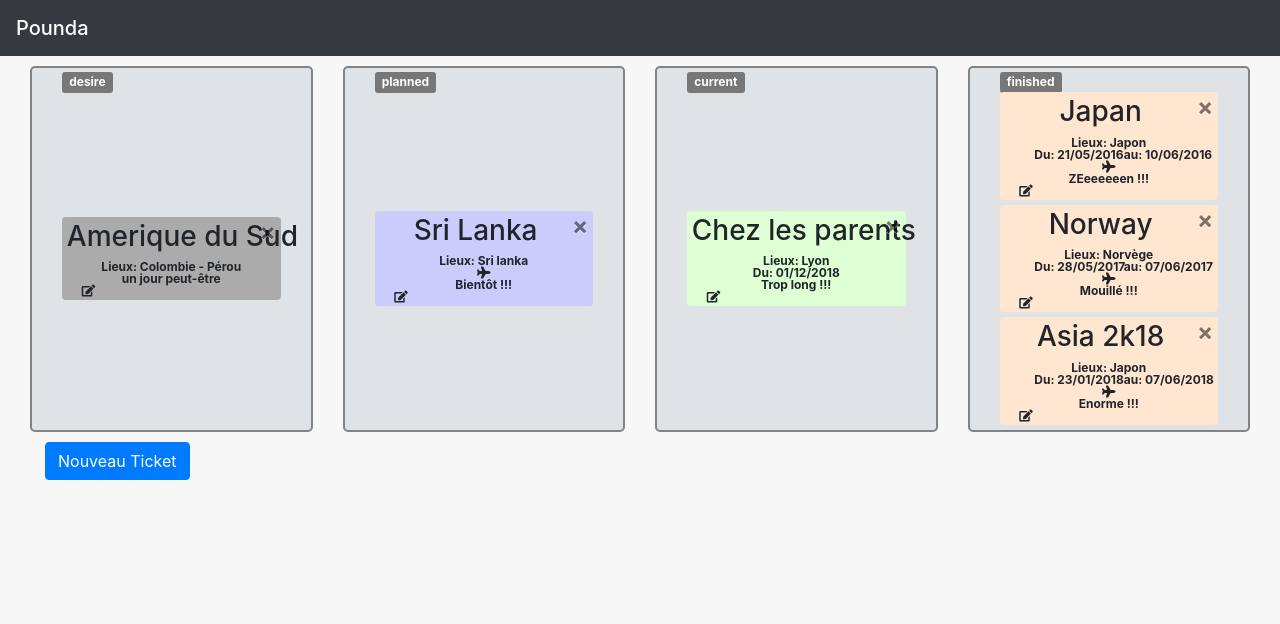
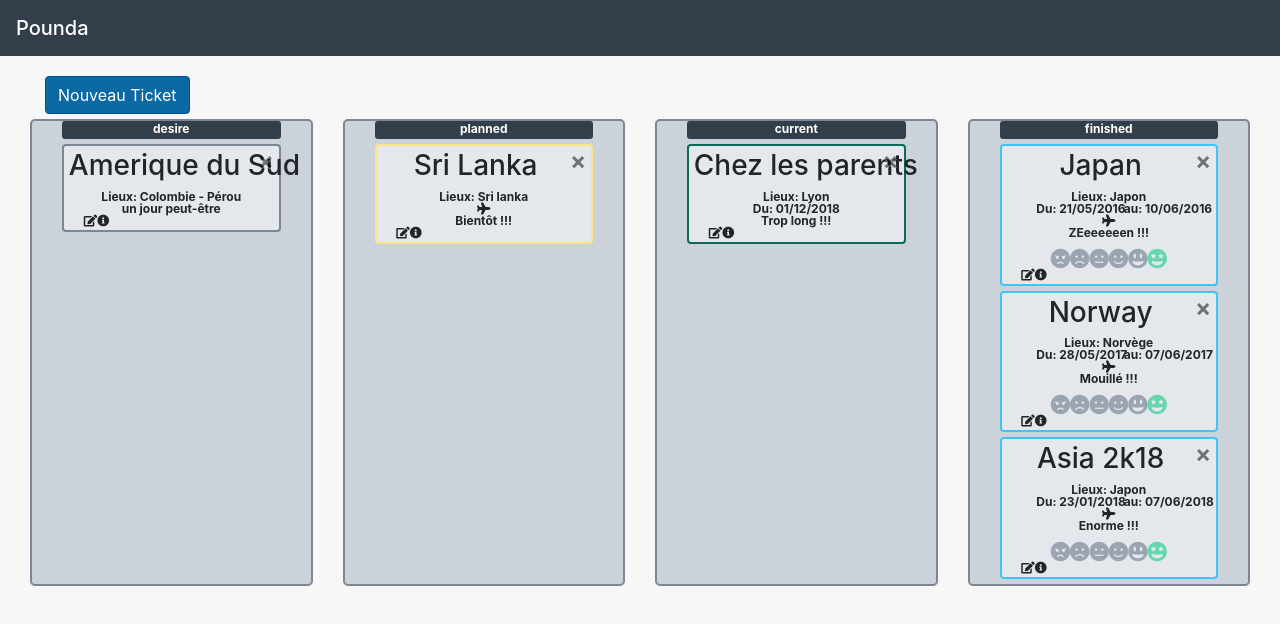
Before and after one commit to poundawan/pounda, a React (Create React App) app: page / in a window 1280 px wide. Shown: the top 624 px of the page. Built offline with nearby package versions, Linux system fonts and the light colour scheme.

Commit message:
Maj css et ajout rating

```diff
--- a/src/App.css
+++ b/src/App.css
@@ -15,7 +15,7 @@
 }
 
 .label-default {
-  background-color: #777;
+  background-color: #323f4b;
 }
 
 .label-primary {
@@ -37,3 +37,19 @@
 .label-danger {
   background-color: #d9534f;
 }
+
+.margin-bottom {
+  margin-bottom: 5px;
+}
+
+.btn-delete {
+  color: #fff;
+  background-color: #de911d;
+  border-color: #cb6e17;
+}
+
+.btn-delete:hover {
+  color: #fff;
+  background-color: #cb6e17;
+  border-color: #b44d12;
+}
--- a/src/App.js
+++ b/src/App.js
@@ -28,7 +28,8 @@ class App extends Component {
         from: "21/05/2016",
         to: "10/06/2016",
         transport: "plane",
-        resume: "ZEeeeeeen !!!"
+        resume: "ZEeeeeeen !!!",
+        rating: "grin-stars"
       },
       {
         id: 3,
@@ -48,7 +49,8 @@ class App extends Component {
         from: "28/05/2017",
         to: "07/06/2017",
         transport: "plane",
-        resume: "Mouillé !!!"
+        resume: "Mouillé !!!",
+        rating: "grin-stars"
       },
       {
         id: 5,
@@ -68,7 +70,8 @@ class App extends Component {
         from: "23/01/2018",
         to: "07/06/2018",
         transport: "plane",
-        resume: "Enorme !!!"
+        resume: "Enorme !!!",
+        rating: "grin-stars"
       }
     ]
   };
@@ -76,7 +79,7 @@ class App extends Component {
   onDrop = (ev, cat) => {
     let id = ev.dataTransfer.getData("id");
     let tickets = this.state.tickets.filter(ticket => {
-      if (ticket.id === id) {
+      if (ticket.id == id) {
         ticket.status = cat;
       }
       return ticket;
@@ -100,6 +103,16 @@ class App extends Component {
         ticket.to = to;
         ticket.transport = transport;
         ticket.resume = resume;
+      }
+      return ticket;
+    });
+    this.setState({ tickets: tickets });
+  };
+
+  onUpdateTicketRating = (id, rating) => {
+    let tickets = this.state.tickets.filter(ticket => {
+      if (ticket.id === id) {
+        ticket.rating = rating;
       }
       return ticket;
     });
@@ -147,7 +160,10 @@ class App extends Component {
         <nav className="navbar navbar-dark bg-dark">
           <span className="navbar-brand mb-0 h1">Pounda</span>
         </nav>
-        <div className="main-container container-fluid row">
+        <div className="main-container container-fluid row ">
+          <div className="form-container col-md-12 container-fluid row margin-bottom ">
+            <NewTicket onSendTicket={this.onSendTicket} />
+          </div>
           {orderedTable.map(table => (
             <div
               key={table.status}
@@ -159,12 +175,10 @@ class App extends Component {
                 onDrop={this.onDrop}
                 onDeleteTicket={this.onDeleteTicket}
                 onUpdateTicket={this.onUpdateTicket}
+                onUpdateTicketRating={this.onUpdateTicketRating}
               />
             </div>
           ))}
-          <div className="form-container col-md-12 container-fluid row">
-            <NewTicket onSendTicket={this.onSendTicket} />
-          </div>
         </div>
       </div>
     );
--- a/src/newTicket.css
+++ b/src/newTicket.css
@@ -3,9 +3,9 @@
 }
 
 .form-newticket {
-  border: 2px #838383 solid;
+  border: 2px #7b8794 solid;
   border-radius: 5px;
-  background-color: #dfe3e6;
+  background-color: #cbd2d9;
 }
 
 .label-form {
--- a/src/newTicket.js
+++ b/src/newTicket.js
@@ -209,7 +209,7 @@ class NewTicket extends Component {
             >
               Annuler
             </button>
-            <button type="submit" className="btn btn-success">
+            <button type="submit" className="btn btn-primary">
               Ajouter
             </button>
           </form>
--- a/src/table.css
+++ b/src/table.css
@@ -1,5 +1,5 @@
 .table-droppable {
-  border: 2px #838383 solid;
+  border: 2px #7b8794 solid;
   border-radius: 5px;
-  background-color: #dfe3e6;
+  background-color: #cbd2d9;
 }
--- a/src/table.js
+++ b/src/table.js
@@ -28,21 +28,26 @@ class Table extends Component {
   };
 
   render() {
-    const { status, tickets, onDeleteTicket, onUpdateTicket } = this.props;
+    const {
+      status,
+      tickets,
+      onDeleteTicket,
+      onUpdateTicketRating
+    } = this.props;
     return (
       <div
         className={
           "table-droppable col-md-12 table-" +
           status +
-          " droppable container-fluid row"
+          " droppable container-fluid"
         }
         onDragOver={e => this.onDragOver(e)}
         onDrop={e => {
           this.onDropTicket(e, status);
         }}
       >
-        <div className={"col-md-12"}>
-          <span className={"label label-default"}>{status}</span>
+        <div className={"col-md-12 container-fluid row margin-bottom"}>
+          <span className={"label label-default col-md-12"}>{status}</span>
         </div>
         <div className="col-md-12">
           {tickets.map(ticket =>
@@ -62,6 +67,7 @@ class Table extends Component {
                 status={status}
                 onDeleteTicket={onDeleteTicket}
                 showForm={this.showForm}
+                onUpdateTicketRating={onUpdateTicketRating}
               />
             )
           )}
--- a/src/ticket.css
+++ b/src/ticket.css
@@ -1,20 +1,65 @@
 .ticket {
-    margin-bottom: 5px;
-    border: 1px #858585;
+  margin-bottom: 5px;
+  background: #e4e7eb;
 }
 
-.ticket.desire{
-    background: #ABABAB;
+.ticket.desire {
+  border: 2px #7b8794 solid;
 }
 
-.ticket.planned{
-    background: #ccccfc;
+.ticket.planned {
+  border: 2px #fce588 solid;
 }
 
-.ticket.current{
-    background: #ddffd3;
+.ticket.current {
+  border: 2px #0c6b58 solid;
 }
 
-.ticket.finished{
-    background: #ffe6d1;
+.ticket.finished {
+  border: 2px #40c3f7 solid;
 }
+
+span.action-icon:hover {
+  cursor: pointer;
+  color: #616e7c;
+}
+
+.rating {
+  margin-top: 10px;
+  font-size: 20px;
+  color: #9aa5b1;
+}
+
+.rating i:hover {
+  cursor: pointer;
+}
+
+.fa-grin-stars.rating-selected,
+.rating i.fa-grin-stars:hover {
+  color: #65d6ad;
+}
+
+.fa-grin-alt.rating-selected,
+.rating i.fa-grin-alt:hover {
+  color: #147d64;
+}
+
+.fa-smile.rating-selected,
+.rating i.fa-smile:hover {
+  color: #0b69a3;
+}
+
+.fa-meh.rating-selected,
+.rating i.fa-meh:hover {
+  color: #1f2933;
+}
+
+.fa-frown.rating-selected,
+.rating i.fa-frown:hover {
+  color: #cb6e17;
+}
+
+.fa-angry.rating-selected,
+.rating i.fa-angry:hover {
+  color: #8a041a;
+}
--- a/src/ticket.js
+++ b/src/ticket.js
@@ -7,6 +7,11 @@ import Icon from "./Icon";
 class Ticket extends Component {
   onDragStart = (ev, id) => {
     ev.dataTransfer.setData("id", id);
+  };
+
+  updateRating = (e, id, rating) => {
+    e.preventDefault();
+    this.props.onUpdateTicketRating(id, rating);
   };
 
   showForm = (e, id) => {
@@ -61,9 +66,57 @@ class Ticket extends Component {
             ""
           )}
           <span className="col-md-12">{ticket.resume}</span>
-          <span aria-hidden="true" onClick={e => this.showForm(e, ticket.id)}>
-            <Icon name="edit" />
-          </span>
+          {status == "finished" ? (
+            <div className="col-md-12 rating">
+              <Icon
+                name="angry"
+                className={ticket.rating == "angry" ? "rating-selected" : ""}
+                onClick={e => this.updateRating(e, ticket.id, "angry")}
+              />
+              <Icon
+                name="frown"
+                className={ticket.rating == "frown" ? "rating-selected" : ""}
+                onClick={e => this.updateRating(e, ticket.id, "frown")}
+              />
+              <Icon
+                name="meh"
+                className={ticket.rating == "meh" ? "rating-selected" : ""}
+                onClick={e => this.updateRating(e, ticket.id, "meh")}
+              />
+              <Icon
+                name="smile"
+                className={ticket.rating == "smile" ? "rating-selected" : ""}
+                onClick={e => this.updateRating(e, ticket.id, "smile")}
+              />
+              <Icon
+                name="grin-alt"
+                className={ticket.rating == "grin-alt" ? "rating-selected" : ""}
+                onClick={e => this.updateRating(e, ticket.id, "grin-alt")}
+              />
+              <Icon
+                name="grin-stars"
+                className={
+                  ticket.rating == "grin-stars" ? "rating-selected" : ""
+                }
+                onClick={e => this.updateRating(e, ticket.id, "grin-stars")}
+              />
+            </div>
+          ) : (
+            ""
+          )}
+          <div>
+            <span
+              aria-hidden="true"
+              title="edit"
+              className="action-icon"
+              onClick={e => this.showForm(e, ticket.id)}
+            >
+              <Icon name="edit" />
+            </span>
+            <span className="action-icon" title="See more informations">
+              <Icon name="info-circle" />
+            </span>
+          </div>
         </div>
       </div>
     );
--- a/src/ticketEdit.js
+++ b/src/ticketEdit.js
@@ -101,12 +101,12 @@ class TicketEdit extends Component {
     return (
       <div className={`ticket ${status}  badge col-md-12`}>
         <form
-          className="form-newticket form-horizontal col-md-12"
+          className="form-horizontal col-md-12"
           onSubmit={e => this.onSubmit(e)}
         >
           <div className="form-group row">
             <label className="col-sm-2 col-form-label">Titre</label>
-            <div className="col-sm-10">
+            <div className="col-sm-12">
               <input
                 className="form-control"
                 value={title}
@@ -119,7 +119,7 @@ class TicketEdit extends Component {
           </div>
           <div className="form-group row">
             <label className="col-sm-2 col-form-label">Lieu(x)</label>
-            <div className="col-sm-10">
+            <div className="col-sm-12">
               <input
                 className="form-control"
                 id="placesTicket"
@@ -132,7 +132,7 @@ class TicketEdit extends Component {
           </div>
           <div className="form-group row">
             <label className="col-sm-1 col-form-label">Du:</label>
-            <div className="col-sm-11 col-md-11">
+            <div className="col-md-12">
               <DatePicker
                 className="form-control"
                 id="fromTicket"
@@ -153,7 +153,7 @@ class TicketEdit extends Component {
               />
             </div>
             <label className="col-sm-1 col-form-label">au: </label>
-            <div className="col-sm-11 col-md-11">
+            <div className="col-md-12">
               <DatePicker
                 className="form-control"
                 id="toTicket"
@@ -196,8 +196,8 @@ class TicketEdit extends Component {
             </div>
           </div>
           <div className="form-group row">
-            <label className="col-sm-2 col-form-label">Résumé</label>
-            <div className="col-sm-10">
+            <label className="col-sm-3 col-form-label">Résumé</label>
+            <div className="col-sm-12">
               <textarea
                 className="form-control"
                 defaultValue={resume}
@@ -205,23 +205,29 @@ class TicketEdit extends Component {
               />
             </div>
           </div>
+          <div className="col-md-12 row">
             <button
               type="button"
-            className="btn btn-default"
+              className="btn btn-default col-md-12"
               onClick={e => this.showForm(e, id)}
             >
               Annuler
             </button>
-          <button type="submit" className="btn btn-success">
+          </div>
+          <div className="col-md-12 row">
+            <button type="submit" className="btn btn-primary col-md-12">
               Modifier
             </button>
+          </div>
+          <div className="col-md-12 row">
             <button
               type="button"
-            className="btn btn-default"
+              className="btn btn-delete col-md-12"
               onClick={e => this.onDeleteTicket(e, id)}
             >
               Supprimer
             </button>
+          </div>
         </form>
       </div>
     );
```
Also changed, not shown: src/bootstrap.css. Lines whose indentation alone changed are shown as unchanged.
